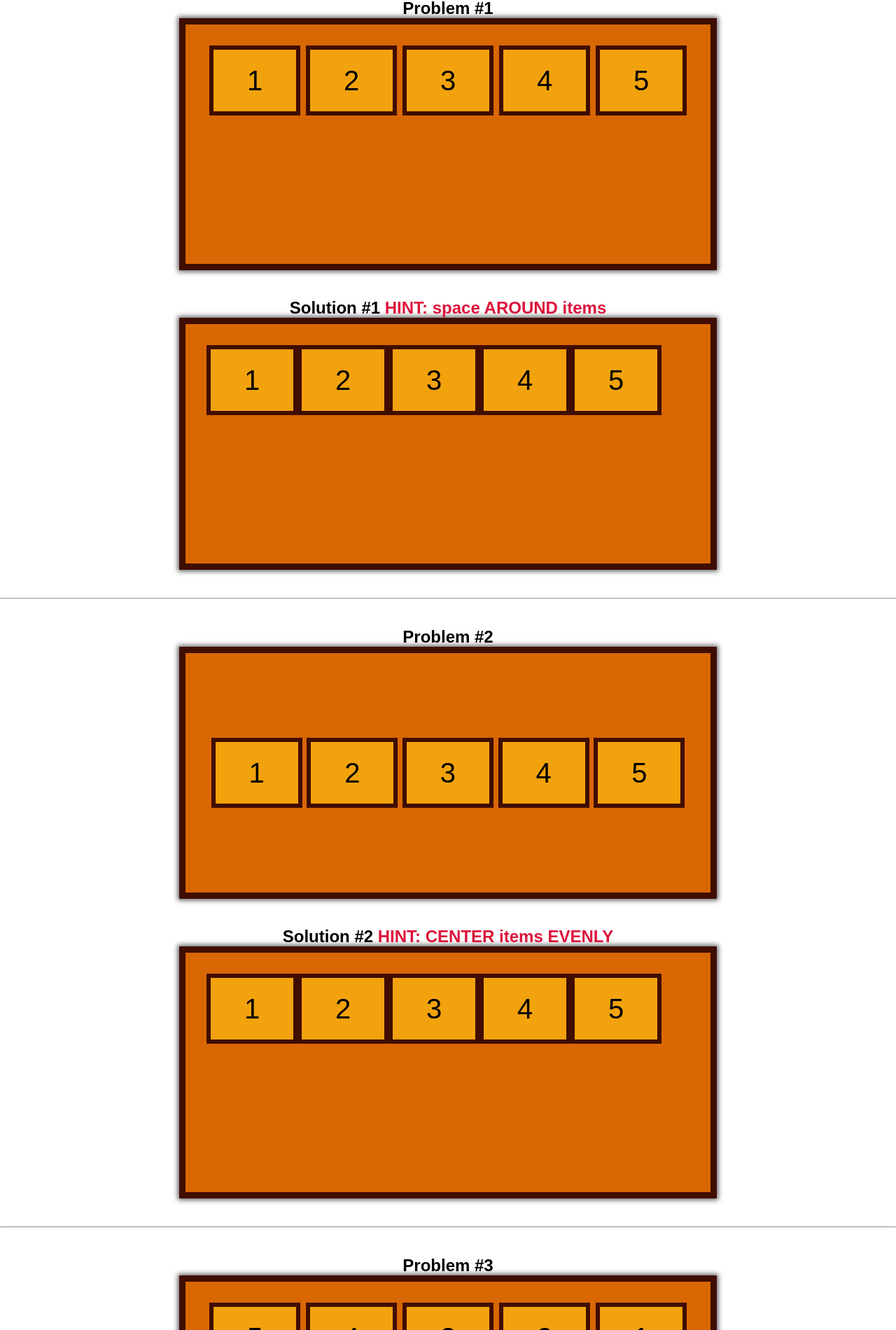
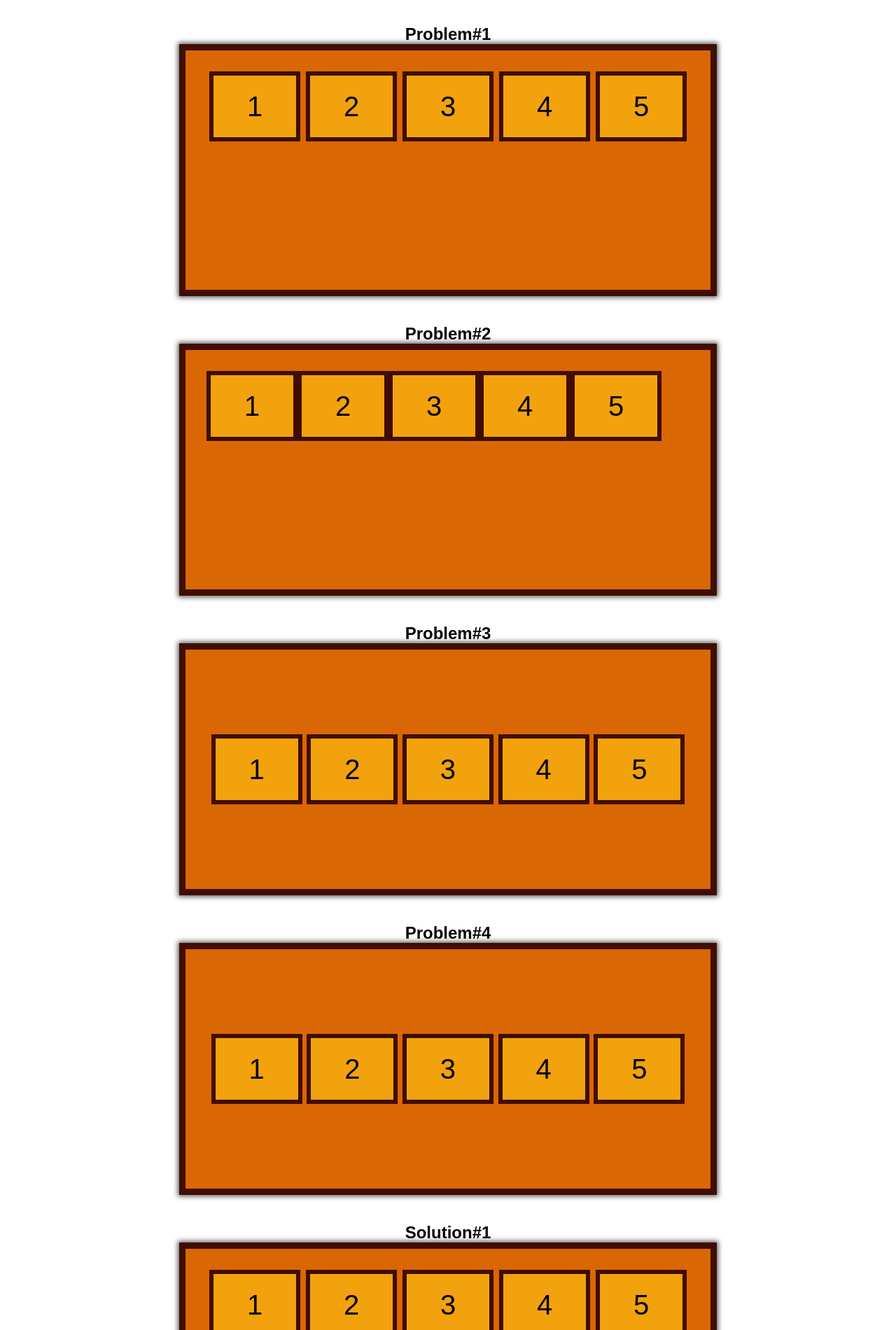
Before and after one commit to Andy-Not/flexboxpractice_v1, a plain HTML site: page flexbox cheatsheet practice/index.html in a window 1280 px wide. Shown: the part 42-1942 px from the top of the page at 70% size. Drawn offline with Linux system fonts and the light colour scheme; a web font is replaced by a local one.

Commit message:
Update index.html

```diff
--- a/flexbox cheatsheet practice/index.html
+++ b/flexbox cheatsheet practice/index.html
@@ -11,9 +11,63 @@
 </head>
 
 <body>
+    <header>
+        <h1>Use flexbox to solve these problems</h1>
+    </header>
     <main>
+        <div class="wrapper">
+            <div class="problem__section">
+
                 <section class="sample default__style">
-            <h1 class="boxtitle">Problem #1</h1>
+                    <h2 class="label">Problem#1</h2>
+                    <div class="sample__container_1 container__default">
+                        <div class="sample__items default__items">1</div>
+                        <div class="sample__items default__items">2</div>
+                        <div class="sample__items default__items">3</div>
+                        <div class="sample__items default__items">4</div>
+                        <div class="default__items">5</div>
+                    </div>
+                </section>
+
+
+                <section class="answer default__style">
+                    <h2 class="label">Problem#2</h2>
+                    <div id="container_1" class="container__default">
+                        <div class=" default__items">1</div>
+                        <div class=" default__items">2</div>
+                        <div class=" default__items">3</div>
+                        <div class=" default__items">4</div>
+                        <div class=" default__items">5</div>
+                    </div>
+                </section>
+
+                <section class="sample default__style">
+                    <h2 class="label">Problem#3</h2>
+                    <div class="sample__container_2 container__default">
+                        <div class="sample__items default__items">1</div>
+                        <div class="sample__items default__items">2</div>
+                        <div class="sample__items default__items">3</div>
+                        <div class="sample__items default__items">4</div>
+                        <div class="sample__items default__items">5</div>
+                    </div>
+                </section>
+
+                <section class="sample default__style">
+                    <h2 class="label">Problem#4</h2>
+                    <div class="sample__container_2 container__default">
+                        <div class="sample__items default__items">1</div>
+                        <div class="sample__items default__items">2</div>
+                        <div class="sample__items default__items">3</div>
+                        <div class="sample__items default__items">4</div>
+                        <div class="sample__items default__items">5</div>
+                    </div>
+                </section>
+            </div>
+
+            <div class="problem__section">
+
+                <section class="sample default__style">
+                    <h2 class="label">Solution#1</h2>
                     <div class="sample__container_1 container__default">
                         <div class="sample__items default__items">1</div>
                         <div class="sample__items default__items">2</div>
@@ -24,7 +78,7 @@
                 </section>
 
                 <section class="answer default__style">
-            <h1 class="boxtitle">Solution #1<span> HINT: space AROUND items</span></h1>
+                    <h2 class="label">Solution#2</h2>
                     <div id="container_1" class="container__default">
                         <div class=" default__items">1</div>
                         <div class=" default__items">2</div>
@@ -34,10 +88,8 @@
                     </div>
                 </section>
 
-        <hr>
-
                 <section class="sample default__style">
-            <h1 class="boxtitle">Problem #2</h1>
+                    <h2 class="label">Solution#3</h2>
                     <div class="sample__container_2 container__default">
                         <div class="sample__items default__items">1</div>
                         <div class="sample__items default__items">2</div>
@@ -47,22 +99,9 @@
                     </div>
                 </section>
 
-        <section class="answer default__style">
-            <h1 class="boxtitle">Solution #2 <span> HINT: CENTER items EVENLY</span></h1>
-            <div id="container_2" class="container__default">
-                <div class=" default__items">1</div>
-                <div class=" default__items">2</div>
-                <div class=" default__items">3</div>
-                <div class=" default__items">4</div>
-                <div class=" default__items">5</div>
-            </div>
-        </section>
-
-        <hr>
-
                 <section class="sample default__style">
-            <h1 class="boxtitle">Problem #3</h1>
-            <div class="sample__container_3 container__default">
+                    <h2 class="label">Solution#4</h2>
+                    <div class="sample__container_2 container__default">
                         <div class="sample__items default__items">1</div>
                         <div class="sample__items default__items">2</div>
                         <div class="sample__items default__items">3</div>
@@ -70,17 +109,8 @@
                         <div class="sample__items default__items">5</div>
                     </div>
                 </section>
-
-        <section class="answer default__style">
-            <h1 class="boxtitle">Your version <span> HINT: REVERSE </span></h1>
-            <div id="container_3" class="container__default">
-                <div class=" default__items">1</div>
-                <div class=" default__items">2</div>
-                <div class=" default__items">3</div>
-                <div class=" default__items">4</div>
-                <div class=" default__items">5</div>
             </div>
-        </section>
+        </div>
     </main>
 </body>
 
```
Lines whose indentation alone changed are shown as unchanged.
